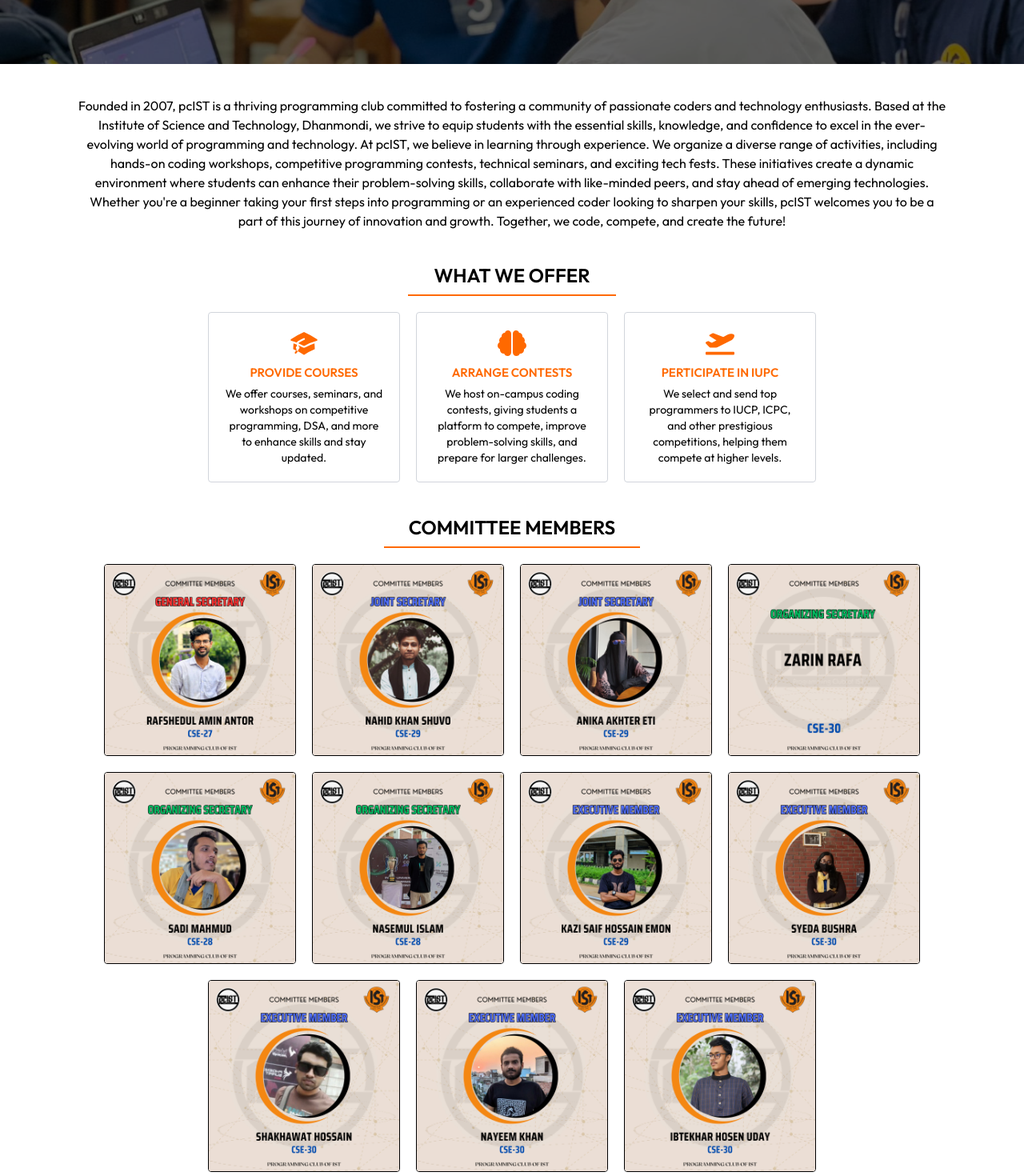
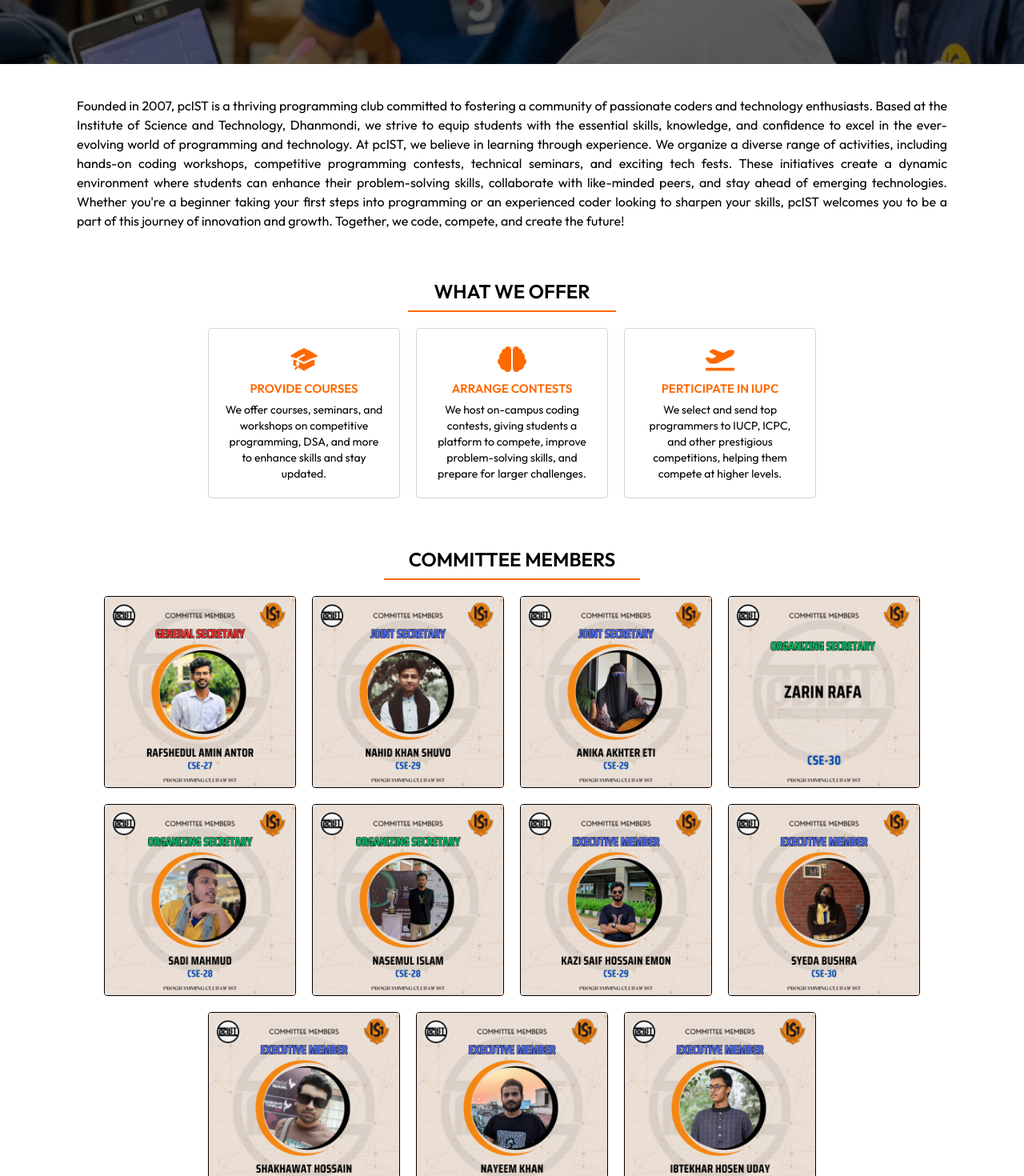
Before and after one commit to nasemul1/pcist, a React (Vite) app: page /about in a window 1280 px wide. Shown: the part 240-1710 px from the top of the page at 80% size. Built offline with nearby package versions, Linux system fonts and the light colour scheme.

Commit message:
updated about page

```diff
--- a/src/pages/About.jsx
+++ b/src/pages/About.jsx
@@ -30,8 +30,8 @@ const About = () => {
             </div>
         </div>
         <div className='w-full lg:w-[85%] mx-auto py-10 px-5 lg:px-0 flex flex-col items-center justify-center gap-5'>
-            <p className='text-center'>Founded in 2007, pcIST is a thriving programming club committed to fostering a community of passionate coders and technology enthusiasts. Based at the Institute of Science and Technology, Dhanmondi, we strive to equip students with the essential skills, knowledge, and confidence to excel in the ever-evolving world of programming and technology. At pcIST, we believe in learning through experience. We organize a diverse range of activities, including hands-on coding workshops, competitive programming contests, technical seminars, and exciting tech fests. These initiatives create a dynamic environment where students can enhance their problem-solving skills, collaborate with like-minded peers, and stay ahead of emerging technologies. Whether you're a beginner taking your first steps into programming or an experienced coder looking to sharpen your skills, pcIST welcomes you to be a part of this journey of innovation and growth. Together, we code, compete, and create the future!</p>
-            <div className='mt-5 w-full'>
+            <p className='text-justify'>Founded in 2007, pcIST is a thriving programming club committed to fostering a community of passionate coders and technology enthusiasts. Based at the Institute of Science and Technology, Dhanmondi, we strive to equip students with the essential skills, knowledge, and confidence to excel in the ever-evolving world of programming and technology. At pcIST, we believe in learning through experience. We organize a diverse range of activities, including hands-on coding workshops, competitive programming contests, technical seminars, and exciting tech fests. These initiatives create a dynamic environment where students can enhance their problem-solving skills, collaborate with like-minded peers, and stay ahead of emerging technologies. Whether you're a beginner taking your first steps into programming or an experienced coder looking to sharpen your skills, pcIST welcomes you to be a part of this journey of innovation and growth. Together, we code, compete, and create the future!</p>
+            <div className='mt-10 w-full'>
                 <div className='mb-5 flex flex-col items-center gap-2'>
                     <h3 className='text-2xl text-center font-semibold'>WHAT WE OFFER</h3>
                     <hr className='w-[260px] border border-orange-500'/>
@@ -60,7 +60,7 @@ const About = () => {
                     </div>
                 </div>
             </div>
-            <div className='mt-5 w-full'>
+            <div className='mt-10 w-full'>
                 <div className='mb-5 flex flex-col items-center gap-2'>
                     <h3 className='text-2xl text-center font-semibold'>COMMITTEE MEMBERS</h3>
                     <hr className='w-[320px] border border-orange-500'/>
```
